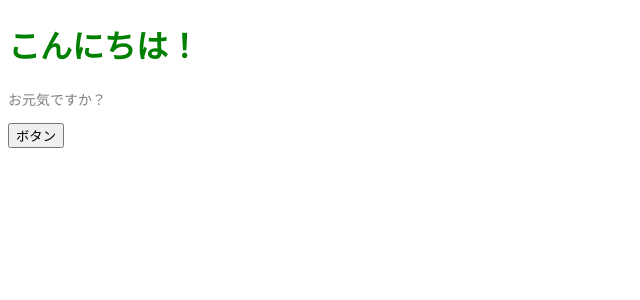
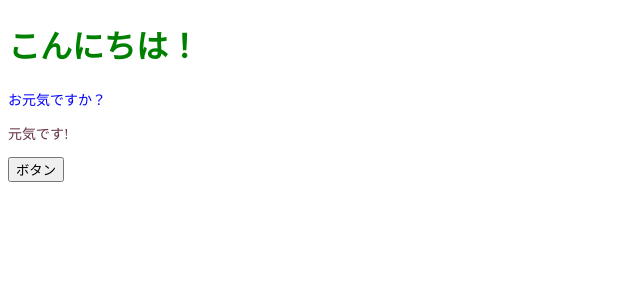
Before and after one commit to Mimi-Rabbit-usagi/react_udemy_basis, a React (Create React App) app: page / in a window 1280 px wide. Shown: the top 300 px of the page, without its empty margins (0-640 px from the left). Built offline with nearby package versions, Linux system fonts and the light colour scheme.

Commit message:
propsの使い方

```diff
--- a/src/App.jsx
+++ b/src/App.jsx
@@ -1,11 +1,13 @@
+import { ColorfulMessage } from "./components/ColorfulMessage";
+
 export const App = () => {
   //Reactの場合関数名は大文字になる
   const onClickButton = () => alert();
-  const contentStyle = { color: "gray", fontSize: "14px" };
   return (
     <>
       <h1 style={{ color: "green" }}>こんにちは！</h1>
-      <p style={contentStyle}>お元気ですか？</p>
+      <ColorfulMessage color="blue">お元気ですか？</ColorfulMessage>
+      <ColorfulMessage color="#633142">元気です!</ColorfulMessage>
       <button onClick={onClickButton}>ボタン</button>
     </>
   );
--- /dev/null
+++ b/src/components/ColorfulMessage.jsx
@@ -0,0 +1,5 @@
+export const ColorfulMessage = (props) => {
+  const { color, children } = props;
+  const contentStyleA = { color, fontSize: "14px" };
+  return <p style={contentStyleA}>{children}</p>;
+};
```
